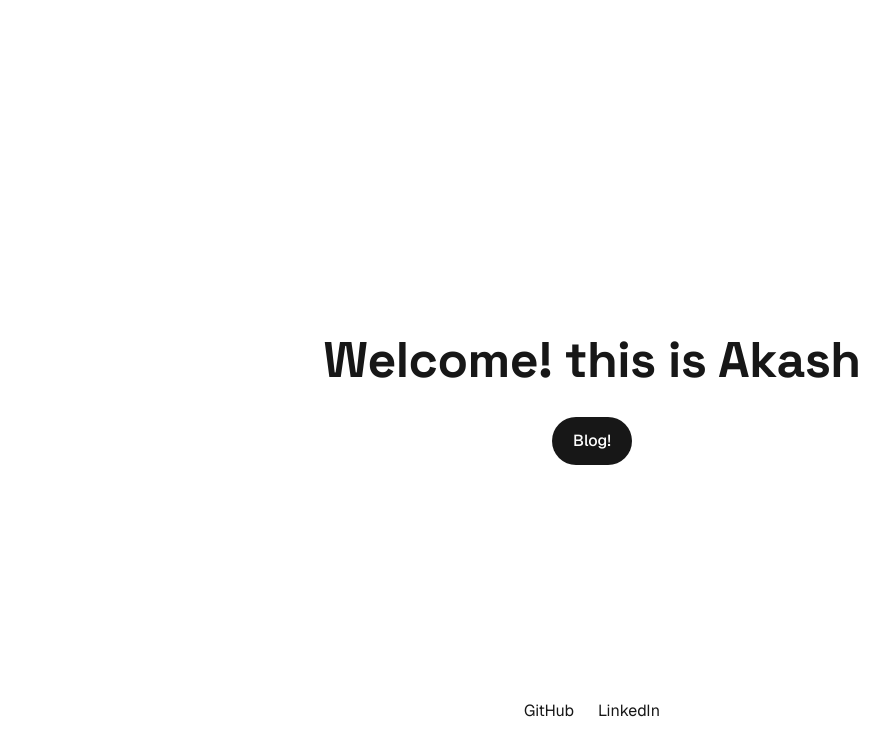
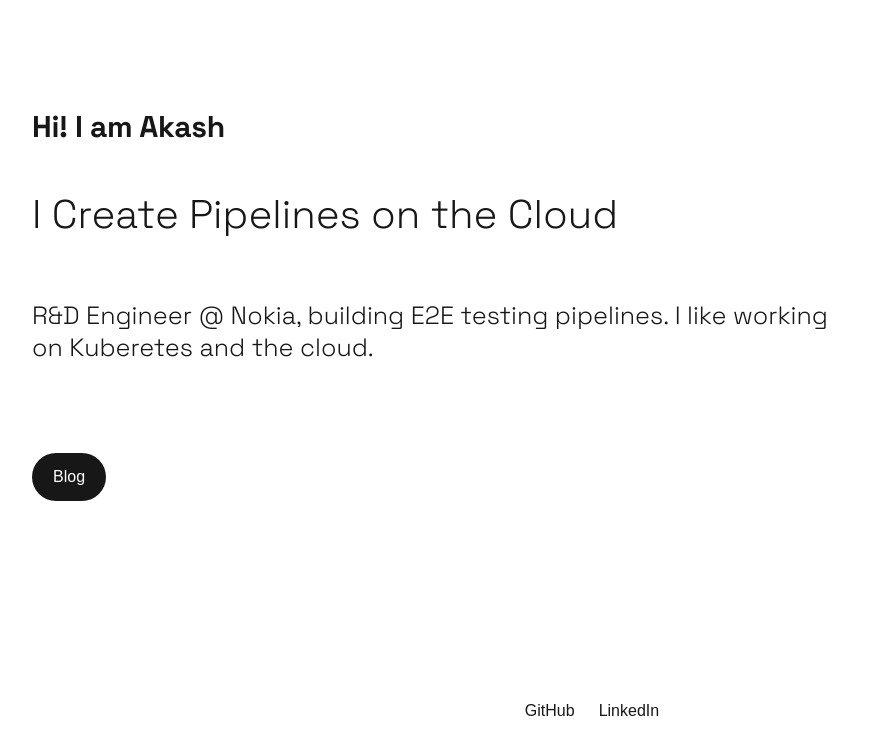
Before and after one commit to Akash667/akash667.github.io, a Next.js app: page / in a window 1280 px wide. Shown: the top 756 px of the page, without its empty margins (48-937 px from the left). Built offline with nearby package versions, Linux system fonts and the light colour scheme.

Commit message:
fix basic website layout

```diff
--- a/app/layout.tsx
+++ b/app/layout.tsx
@@ -30,7 +30,7 @@ export default function RootLayout({
 }>) {
   return (
     <html lang="en">
-      <body className={`${geistSans.variable} ${geistMono.variable}  ${spaceGrotesk.variable}`}>
+      <body className={` ${spaceGrotesk.variable}`}>
         {children}
       </body>
     </html>
--- a/app/page.module.css
+++ b/app/page.module.css
@@ -7,31 +7,21 @@
   --button-secondary-hover: #f2f2f2;
 
   display: grid;
-  grid-template-rows: 20px 1fr 20px;
-  align-items: center;
-  justify-items: center;
+  /* grid-template-rows: repeat(6, 1fr); */
+  grid-auto-rows: 1fr;
+  grid-template-columns: 3fr 1fr;
+  justify-items: start;
   min-height: 100svh;
-  padding: 80px;
-  gap: 64px;
-  font-family: var(--font-geist-sans);
-}
-
-@media (prefers-color-scheme: dark) {
-  .page {
-    --gray-rgb: 255, 255, 255;
-    --gray-alpha-200: rgba(var(--gray-rgb), 0.145);
-    --gray-alpha-100: rgba(var(--gray-rgb), 0.06);
-
-    --button-primary-hover: #ccc;
-    --button-secondary-hover: #1a1a1a;
-  }
+  padding: 10svh;
+  gap: 2svh;
+  font-family: var(---font-space-grotesk);
 }
 
 .main {
   display: flex;
-  flex-direction: column;
-  gap: 32px;
-  grid-row-start: 2;
+  flex-direction: row;
+  gap: 2svh;
+  grid-row-start: 1;
   justify-items: center;
   justify-content: center;
   align-items: center;
@@ -41,7 +31,7 @@
   font-family: var(--font-space-grotesk);
   padding-left: 0;
   margin: 0;
-  font-size: 50px;
+  font-size: 30px;
   line-height: 50px;
   letter-spacing: -0.01em;
   list-style-position: inside;
@@ -51,17 +41,27 @@
   margin-bottom: 8px;
 }
 
-.main code {
-  font-family: inherit;
-  background: var(--gray-alpha-100);
-  padding: 2px 4px;
-  border-radius: 4px;
-  font-weight: 600;
+.oneliner {
+  font-family: var(--font-space-grotesk);
+  font-size: 40px;
+  font-weight: 300;
+  grid-column-start: 1;
+}
+
+.description{
+  font-family: var(--font-space-grotesk);
+  font-size: 25px;
+  font-weight: 300;
+  grid-row-start: 3;
+  grid-row-end: 4;
+  grid-column-start: 1;
 }
 
 .ctas {
   display: flex;
   gap: 16px;
+  align-self: end;
+  grid-column-start: 1;
 }
 
 .ctas a {
@@ -92,9 +92,13 @@ a.primary {
 
 
 .footer {
-  grid-row-start: 3;
+  grid-row-start: 6;
   display: flex;
   gap: 24px;
+  align-self: flex-end;
+  justify-self: center;
+  grid-column-start: 1;
+  grid-column-end: 3;
 }
 
 .footer a {
@@ -156,3 +160,15 @@ a.primary {
     filter: invert();
   }
 }
+
+
+@media (prefers-color-scheme: dark) {
+  .page {
+    --gray-rgb: 255, 255, 255;
+    --gray-alpha-200: rgba(var(--gray-rgb), 0.145);
+    --gray-alpha-100: rgba(var(--gray-rgb), 0.06);
+
+    --button-primary-hover: #ccc;
+    --button-secondary-hover: #1a1a1a;
+  }
+}
--- a/app/page.tsx
+++ b/app/page.tsx
@@ -5,14 +5,14 @@ export default function Home() {
   return (
     <div className={styles.page}>
       <main className={styles.main}>
-
-        {/* <ol>
-          <li>
-            Get started by editing <code>app/page.tsx</code>.
-          </li>
-          <li>Save and see your changes instantly.</li>
-        </ol> */}
-       <h1>Welcome! this is Akash</h1>
+        <h1>Hi! I am Akash</h1>
+      </main>
+      <div   className={styles.oneliner}>
+        I Create Pipelines on the Cloud
+      </div>
+      <div  className={styles.description} >
+        R&D Engineer @ <a href="https://www.nokia.com">Nokia</a>, building E2E testing pipelines. I like working on Kuberetes and the cloud.
+      </div>
       <div className={styles.ctas}>
         <a
           className={styles.primary}
@@ -20,23 +20,15 @@ export default function Home() {
           target="_blank"
           rel="noopener noreferrer"
         >
-            Blog!
+          Blog
         </a>
       </div>
-      </main>
       <footer className={styles.footer}>
         <a
           href="https://github.com/Akash667"
           target="_blank"
           rel="noopener noreferrer"
         >
-          {/* <Image
-            aria-hidden
-            src="/file.svg"
-            alt="File icon"
-            width={16}
-            height={16}
-          /> */}
           GitHub
         </a>
         <a
@@ -44,13 +36,6 @@ export default function Home() {
           target="_blank"
           rel="noopener noreferrer"
         >
-          {/* <Image
-            aria-hidden
-            src="/window.svg"
-            alt="Window icon"
-            width={16}
-            height={16}
-          /> */}
           LinkedIn
         </a>
       </footer>
```
Lines whose indentation alone changed are shown as unchanged.
